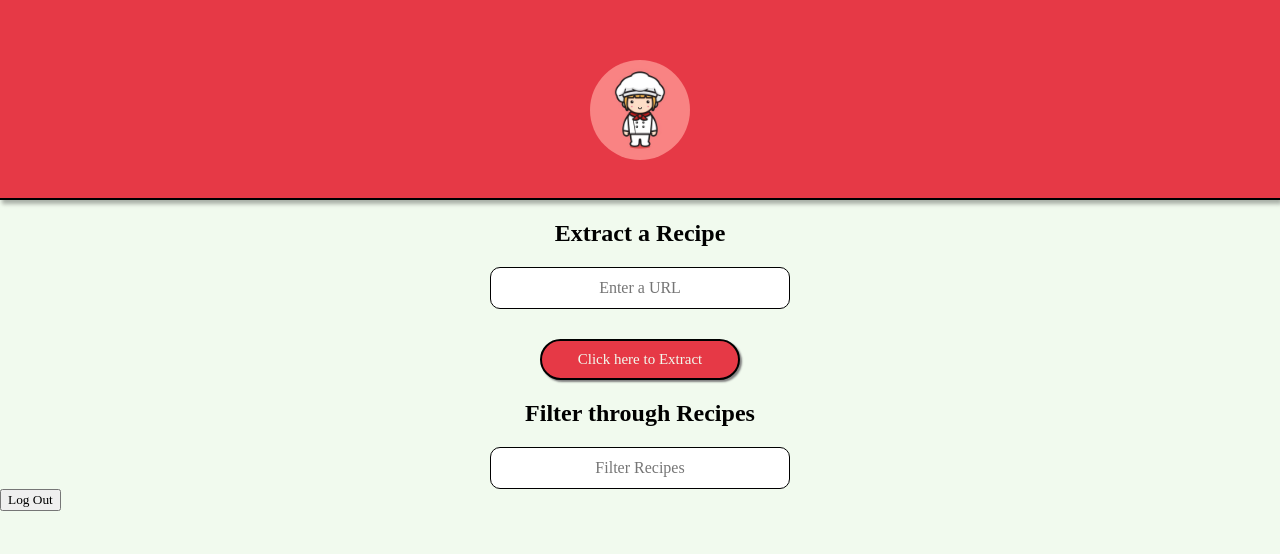
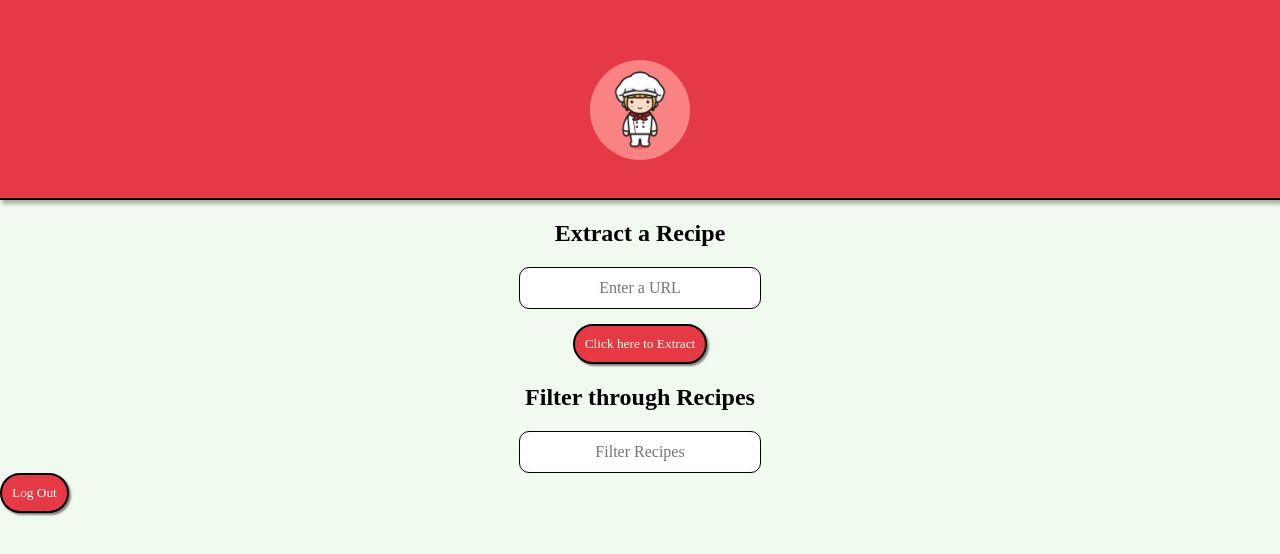
Before and after one commit to toribromma/CookIt, a React (Create React App) app in the folder client/: page /main in a window 1280 px wide. Shown: the top 554 px of the page. Built offline with nearby package versions, Linux system fonts and the light colour scheme; a web font is replaced by a local one.

Commit message:
cleaned up css and added toggle back

```diff
--- a/client/src/App.css
+++ b/client/src/App.css
@@ -3,7 +3,7 @@ body {
   color: #112a46;
   font-size: 16px;
   margin: auto;
-  max-width: 1280px;
+  /* max-width: 1280px; */
 }
 
 h1,
--- a/client/src/components/Button/Button.js
+++ b/client/src/components/Button/Button.js
@@ -7,16 +7,16 @@ export default function Button(props) {
             backgroundColor: "#e63946",
             color: "#f1faee",
             padding: 10,
-            margin: "20px auto",
+            margin: props.margin,
             fontWeight: 500,
-            width: 200,
+            width: props.width,
             borderRadius: 50,
-            fontSize: 15,
+            fontSize: props.fontSize,
             border: "black solid 2px",
             boxShadow: "2px 2px 2px gray",
             float: props.float,
             display: props.display,
-            justifyContent: "center"
+            justifyContent: "center",
 
         }}
         {...props} >
--- a/client/src/components/Card/CardHeader.js
+++ b/client/src/components/Card/CardHeader.js
@@ -4,11 +4,9 @@ export default function CardHeader(props) {
   return (
     <h1
       style={{
-        maxHeight: 220,
         width: 200,
-        textAlign: "center",
         margin: "auto",
-        fontSize: 20,
+        fontSize: 16,
       }}
     >
       {props.children}
--- a/client/src/components/Card/CardSecondHeader.js
+++ b/client/src/components/Card/CardSecondHeader.js
@@ -2,7 +2,15 @@ import React from "react"
 
 export default function CardSecondHeader(props) {
     return(
-        <h2>
+        <h2
+        style={{
+            maxHeight: 220,
+            width: 200,
+            textAlign: "center",
+            margin: "auto",
+            fontSize: 14,
+          }}
+        >
             {props.children}
         </h2>
     )
--- a/client/src/components/Card/ToggleContainer.js
+++ b/client/src/components/Card/ToggleContainer.js
@@ -20,7 +20,7 @@ export default function ToggleContainer({
       setToggleButton(false);
     }
 
-    console.log("hi");
+    // console.log("hi");
   };
 
   const clickToggleBox = () => {
@@ -30,25 +30,23 @@ export default function ToggleContainer({
       setToggleBox(true);
     }
 
-    console.log("hi");
+    // console.log("hi");
   };
 
   return (
     <div>
-      {/* <CardSecondHeader>
+      <CardSecondHeader key={id}>
         {toggleButton ? "Ingredients" : "Instructions"}
-        <button
-          style={{
-            padding: 5,
-            margin: 5,
-          }}
+        <Button
+        fontSize={10}
+        margin={"10px 5px"}
           onClick={clickToggleButton}
         >
           {toggleButton ? "Instructions" : "Ingredients"}
-        </button>
+        </Button>
       </CardSecondHeader>
       {toggleBox ? (
-        <Button margin="10px auto" display="flex" onClick={clickToggleBox}>
+        <Button margin="10px auto" display="flex" justifyContent="center" onClick={clickToggleBox}>
           <i className="fas fa-expand-alt"></i>
         </Button>
       ) : (
@@ -60,19 +58,19 @@ export default function ToggleContainer({
         <div></div>
       ) : (
         <div>
-          {toggleButton ? ( */}
+          {toggleButton ? (
             <CardList>
               {ingredients.map((ingredient) => {
                 return <CardListItem>{ingredient}</CardListItem>;
               })}
             </CardList>
-          {/* ) : ( */}
+          ) : (
             <CardList>
               {instructions.map((instruction) => {
                 return <CardListItem>{instruction}</CardListItem>;
               })}
             </CardList>
-          {/* )} */}
+          )}
           <Button
             margin={"5px auto"}
             display="flex"
@@ -80,9 +78,8 @@ export default function ToggleContainer({
           >
             Delete Me
           </Button>
-        {/* </div> */}
-      {/* )} */}
+        </div>
+      )}
     </div>
   );
-  //   }
 }
--- a/client/src/components/Card/style.css
+++ b/client/src/components/Card/style.css
@@ -3,48 +3,15 @@
   margin: 20px auto;
   border-radius: 10px;
   box-shadow: 2px 2px 3px rgba(0, 0, 0, 0.3);
-  max-width: 275px;
+  width: 500px;
   min-height: fit-content;
+  max-height: 620px;
   box-sizing: border-box;
-}
-
-@media screen and (max-width: 720px) {
-  .card {
-    border: 2px black solid;
-    box-shadow: none;
-  }
-  .cardList {
-    max-height: 450px;
-  }
-}
-
-@media screen and (min-width: 460px) {
-  .card {
-    min-width: 460px;
-  }
-
-}
-
-
-
-
-
-@media screen and (max-width: 600px) {
-  ol li {
-    width: 100%;
-  }
-}
-
-
-@media screen and (min-width: 760px) {
-  .card {
-    min-width: 600px;
-  }
 }
 
 .cardList {
   overflow: scroll;
-  max-height: 250px;
+  max-height: 150px;
   /* min-width: 375px; */
   padding: 25px;
   margin: 0px auto;
@@ -63,13 +30,49 @@ ol li {
   counter-increment: my-awesome-counter;
   display: flex;
   width: 50%;
-  font-size: 0.8rem;
+  font-size: 0.6rem;
   margin-bottom: 0.5rem;
 }
 ol li::before {
   content: "0" counter(my-awesome-counter);
   font-weight: bold;
-  font-size: 1rem;
+  font-size: 0.8rem;
   margin-right: 0.5rem;
   line-height: 1;
 }
+
+
+@media screen and (max-width: 720px) {
+  .card {
+    /* min-width: 520px; */
+
+  }
+
+}
+
+@media screen and (min-width: 375px) {
+  .card {
+
+    min-width: 370px;
+    /* max-height: 620px; */
+  }
+
+
+}
+
+@media screen and (min-width: 280px) {
+  .card {
+
+    min-width: 280px;
+    /* max-height: 620px; */
+  }
+
+
+}
+
+
+@media screen and (max-width: 600px) {
+  ol li {
+    width: 100%;
+  }
+}
--- a/client/src/components/ExtractRecipeContainer/ExtractRecipeContainer.js
+++ b/client/src/components/ExtractRecipeContainer/ExtractRecipeContainer.js
@@ -48,8 +48,9 @@ export default function ExtractRecipeContainer({loadRecipes}) {
       <Button
         disabled={!formObject.url}
         onClick={handleFormSubmit}
-        display="flex"
-        margin="20px auto"
+        display="block"
+        margin="5px auto"
+
         // onClick={clickMe}
       >
         <div>Click here to Extract</div>
--- a/client/src/components/Input/index.js
+++ b/client/src/components/Input/index.js
@@ -17,7 +17,7 @@ const Input = (props) => {
         {...props}
         style={{
           display: "flex",
-          width: "300px",
+          maxWidthwidth: "320px",
           height: "25px",
           margin: "auto",
           borderRadius: 10,
--- a/client/src/components/LoginButton/LoginButton.js
+++ b/client/src/components/LoginButton/LoginButton.js
@@ -1,5 +1,6 @@
 import React, { useState } from "react";
 import { useAuth0 } from "@auth0/auth0-react";
+import Button from "../Button/Button";
 // import API from "../utils/API";
 // import Button from "../components/Button/Button";
 // import {Link, useHistory} from "react-router-dom";
@@ -7,7 +8,7 @@ import { useAuth0 } from "@auth0/auth0-react";
 const LoginButton = () => {
   const { loginWithRedirect } = useAuth0();
 
-  return <button onClick={() => loginWithRedirect()}>Log In</button>;
+  return <Button display="block" margin="20px auto" onClick={() => loginWithRedirect()}>Log In</Button>;
 };
 
 
--- a/client/src/components/LogoutButton/LogoutButton.js
+++ b/client/src/components/LogoutButton/LogoutButton.js
@@ -1,17 +1,18 @@
 import React from "react";
 import { useAuth0 } from "@auth0/auth0-react";
+import Button from "../Button/Button";
 
 const LogoutButton = () => {
   const { logout } = useAuth0();
 
   return (
-    <button onClick={() => logout({ logoutParams:
+    <Button onClick={() => logout({ logoutParams:
     { returnTo: "https://safe-refuge-86821-87fdcaa8ddcc.herokuapp.com" } })}
     // { returnTo: "http://localhost:3000/" } })}
 
     >
       Log Out
-    </button>
+    </Button>
   );
 };
 
--- a/client/src/pages/main.js
+++ b/client/src/pages/main.js
@@ -1,4 +1,4 @@
-import React, { useEffect, useState } from "react";
+import React, { useState } from "react";
 import { useAuth0 } from "@auth0/auth0-react";
 import API from "../utils/API";
 import ExtractRecipeContainer from "../components/ExtractRecipeContainer/ExtractRecipeContainer";
@@ -27,6 +27,7 @@ const MainPage = () => {
       loadRecipes={loadRecipes}
       recipes={recipes}
       setRecipes={setRecipes} />
+
       <LogoutButton />
     </div>
   );
```
